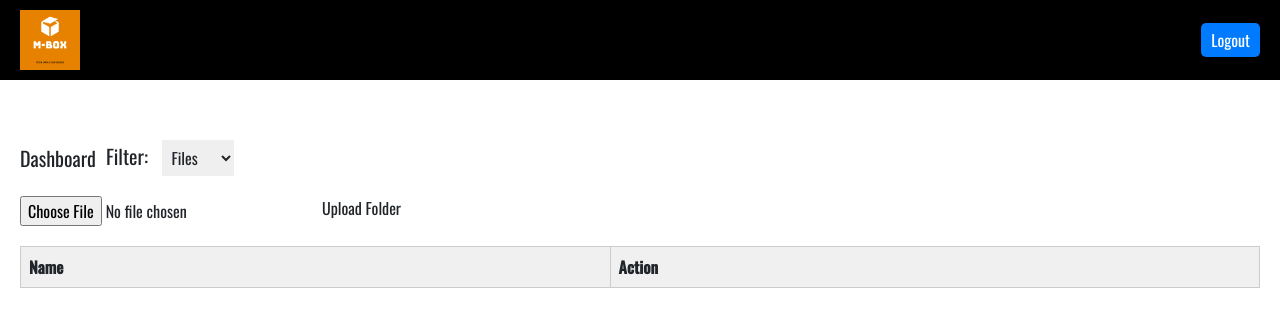
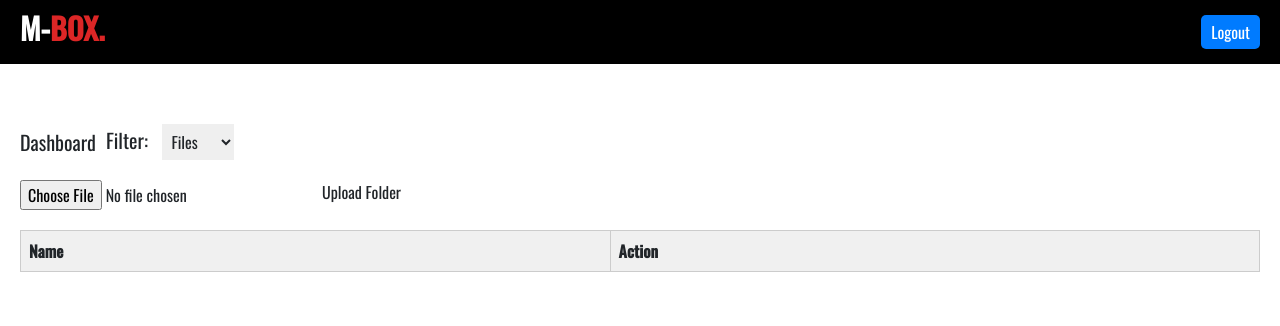
Before and after one commit to Helder-Lucau/Moringa-Box, a React (Vite) app in the folder client/: page /Dashboard in a window 1280 px wide. Shown: the top 326 px of the page. Built offline with nearby package versions, Linux system fonts and the light colour scheme.

Commit message:
deployment setup

```diff
--- a/client/src/components/UserHeader.jsx
+++ b/client/src/components/UserHeader.jsx
@@ -1,17 +1,16 @@
 //The specific header of the user that will display in dashboard
 import React from "react";
-import {Link} from "react-router-dom"
+import { Link } from "react-router-dom"
 import "./UserHeader.css"
-import logosimage from "../assets/logo.png";
 
 
-const UserHeader=(props)=>{
-    const {username}=props;
+const UserHeader = (props) => {
+    const { username } = props;
     console.log(username)
-return(
+    return (
         <div className="header">
             <div className="logo">
-            <img src={logosimage} alt="Logo"/>
+                <h1 className='md:text-3xl text-xl font-semibold text-white'>M-<span className='text-red-600'>BOX.</span></h1>
             </div>
             <div className="user-info">{username}</div>
             <Link to='/' className="logout-button">Logout</Link>
```
Also changed, not shown: client/src/components/Dashboard.jsx (+4 -4 lines), client/src/assets/logo.png (deleted). Lines whose indentation alone changed are shown as unchanged.
